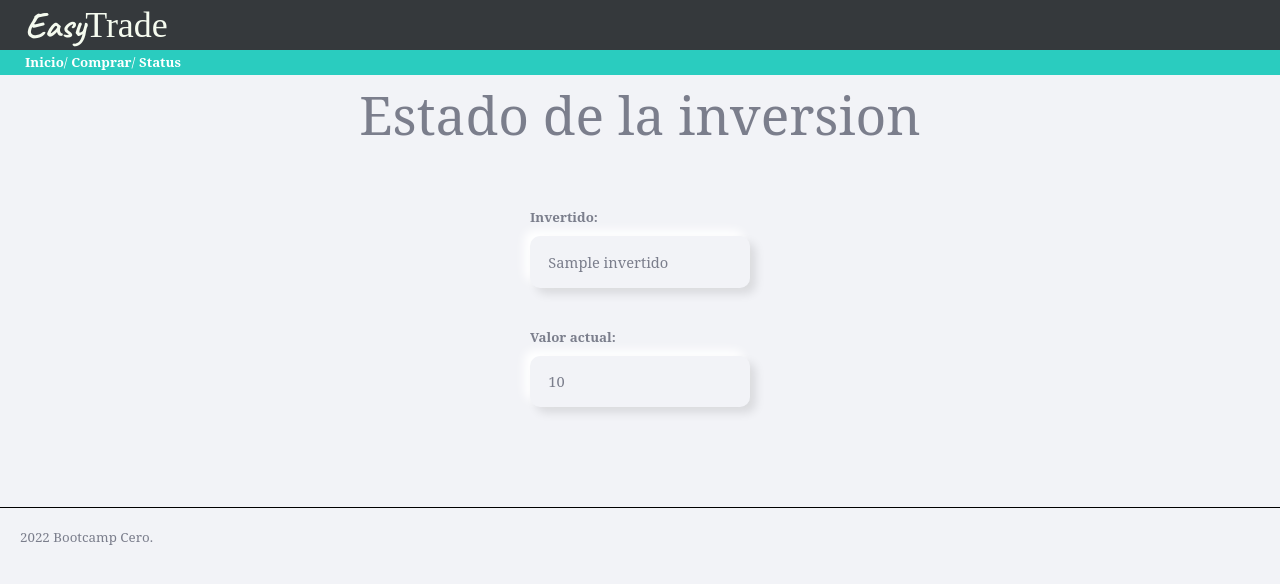
After one commit to Axel3012/FinalTrade-flask-classic, a Flask app: template trader/templates/status.html in a window 1280 px wide. The commit adds this page. Shown: the top 584 px of the page. Run offline with Flask 2, Linux system fonts and the light colour scheme; the template is opened without the code that fills it: most values are stand-ins (such as "Sample title", 1, 10 or a date in 2020).

Commit message:
feat: se creo la funcionalidad de la pagina de status (Hay bugs)

```diff
--- a/trader/__init__.py
+++ b/trader/__init__.py
@@ -10,6 +10,12 @@ MONEDAS = [("EUR" , "Euro"),
            ("DOGE" , "DogeCoin")
            ]
 
+MONEDAS1 = ["EUR",
+           "BTC",
+           "ETH",
+           "DOGE"
+           ]
+
 
 app = Flask(__name__)
 app.config.from_prefixed_env()
--- /dev/null
+++ b/trader/static/css/status.css
@@ -0,0 +1,16 @@
+.wrapper {
+  margin-top: 40px;
+}
+
+.euros-invertidos{
+  display: block;
+  font-size: 1rem;
+  font-weight: bold;
+  padding: 0;
+  margin-top: 1rem;
+}
+
+.valor-actual {
+  margin-top: 40px;
+  margin-bottom: 60px;
+}
--- a/trader/static/css/styles.css
+++ b/trader/static/css/styles.css
@@ -2,6 +2,7 @@
 
 main {
     display: flex;
+    position: relative;
     max-width: 1200px;
     margin:auto;
     padding: 0 20px;
@@ -10,7 +11,7 @@ main {
 }
 
 h1 {
-    margin: 0  200px  ;
+    margin: 0  250px  ;
   }
 
 table.paper .error{
--- a/trader/templates/base.html
+++ b/trader/templates/base.html
@@ -17,6 +17,7 @@
   <link rel="stylesheet" href="../static/css/reset.css">
   <link rel="stylesheet" href="../static/css/compra.css">
   <link rel="stylesheet" href="../static/css/inicio.css">
+  <link rel="stylesheet" href="../static/css/status.css">
 </head>
 
 <body>
--- a/trader/templates/components/navbar.html
+++ b/trader/templates/components/navbar.html
@@ -1,3 +1,5 @@
 <nav class="main-menu">
-  <a href="/">Inicio</a> | <a href="/comprar">Comprar</a>
+  <a href="/">Inicio</a>/
+  <a href="/comprar">Comprar</a>/
+  <a href="/status">Status</a>
 </nav>
--- /dev/null
+++ b/trader/templates/status.html
@@ -0,0 +1,30 @@
+{% extends "base.html" %}
+
+{% block head_title %}
+{{ super() }}: Status
+{% endblock %}
+
+{% block page_title %}
+Estado de la inversion
+{% endblock %}
+
+{% block contenido %}
+{{ super()}}
+
+<div class="wrapper">
+  <div class="invertido">
+    <label class="euros-invertidos" for="euros-invertidos">Invertido:</label>
+    <p class="paper-label">
+      {{ invertido }}
+    </p>
+  </div>
+  <div class="valor-actual">
+    <label class="euros-invertidos" for="valor-actual">Valor actual:</label>
+    <p class="paper-label">
+      {{ valor_actual }}
+    </p>
+  </div>
+</div>
+
+
+{% endblock %}
```
Also changed, not shown: trader/models.py (+15 -0 lines), trader/views.py (+29 -13 lines), data/trade.db.
